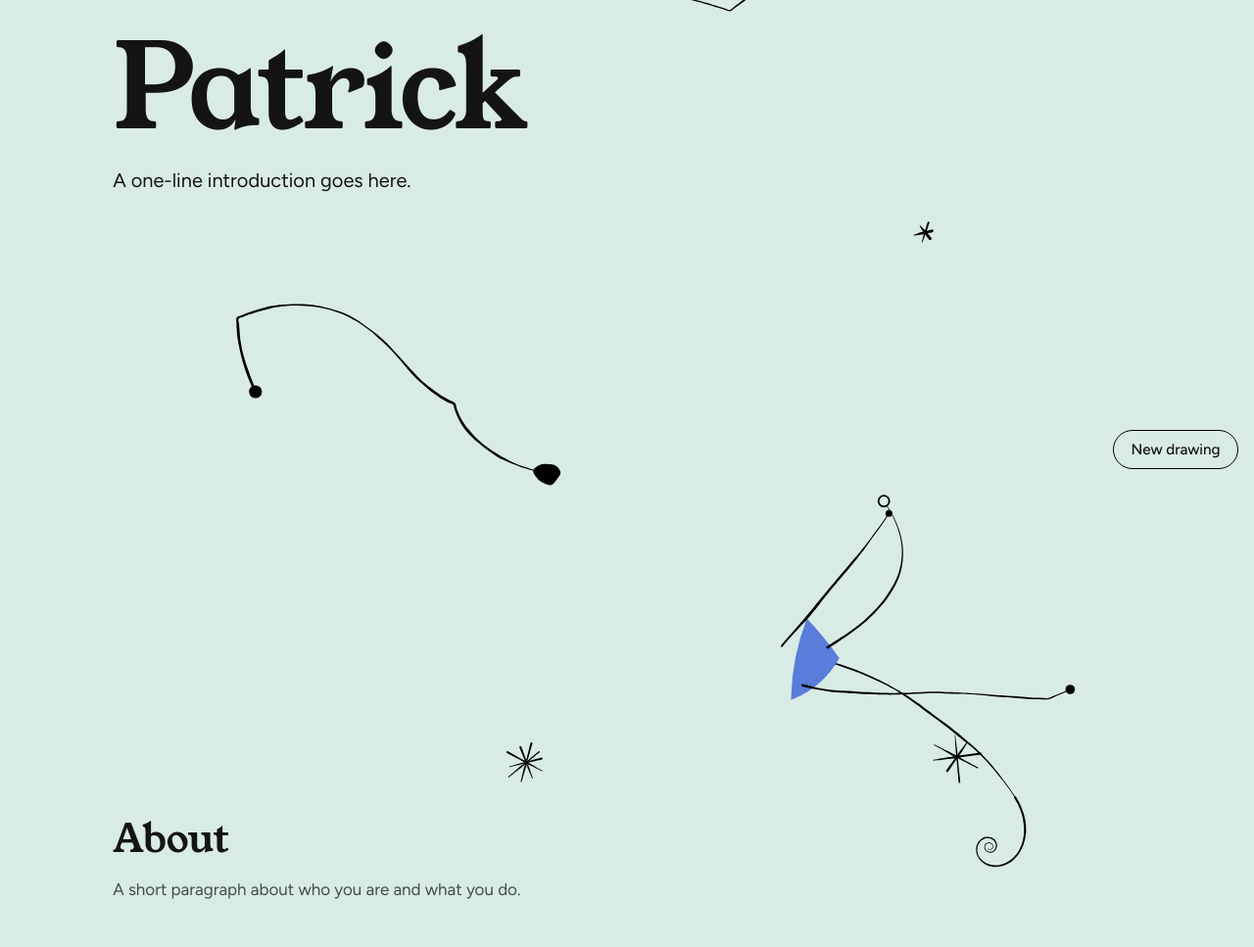
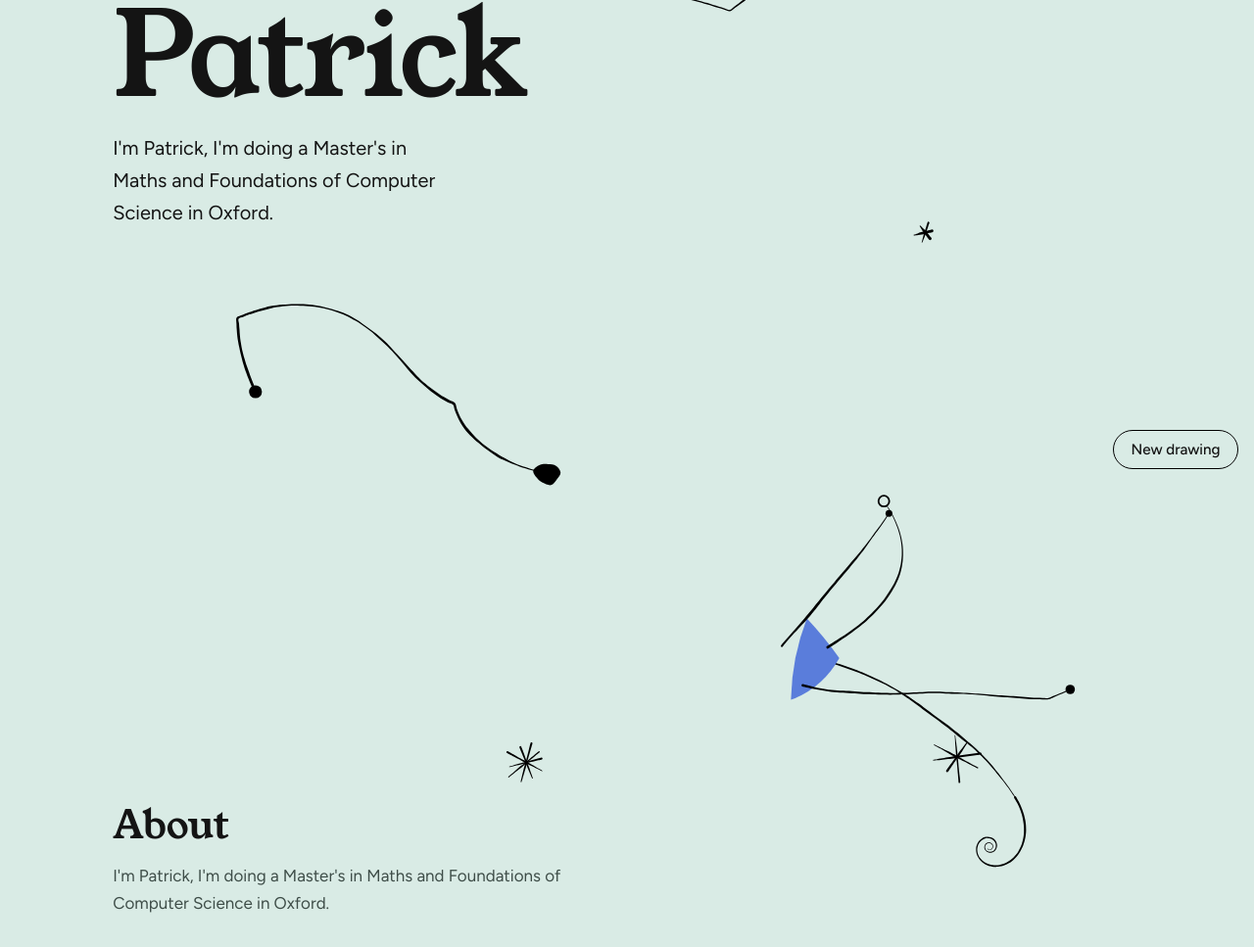
Before and after one commit to pcurran100/reckless_abandon, a plain HTML site: page index.html in a window 1280 px wide. Shown: the part 305-1272 px from the top of the page at 98% size. Drawn offline with Linux system fonts and the light colour scheme.

Commit message:
Small Text Changes to About

```diff
--- a/index.html
+++ b/index.html
@@ -23,17 +23,18 @@
 <main>
   <section>
     <h1>Patrick</h1>
-    <p class="lede">A one-line introduction goes here.</p>
+    <p class="lede">I'm Patrick, I'm doing a Master's in Maths and Foundations of Computer Science in Oxford.</p>
   </section>
   <section>
     <h2>About</h2>
-    <p>A short paragraph about who you are and what you do.</p>
+    <p>I'm Patrick, I'm doing a Master's in Maths and Foundations of Computer Science in Oxford.</p>
   </section>
   <section>
     <h2>Contact</h2>
     <p><a href="https://github.com/pcurran100">GitHub</a></p>
     <p><a href="https://www.linkedin.com/in/curranp1/">LinkedIn</a></p>
     <p><a href="mailto:pcurran100@gmail.com">pcurran100@gmail.com</a></p>
+    <p><a href="https://x.com/pcurran100">Twitter</a></p>
   </section>
 </main>
 
```
